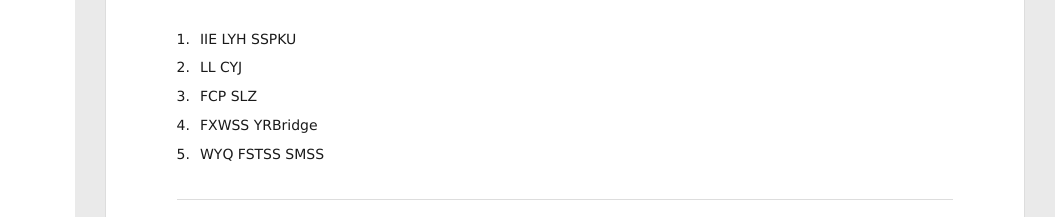
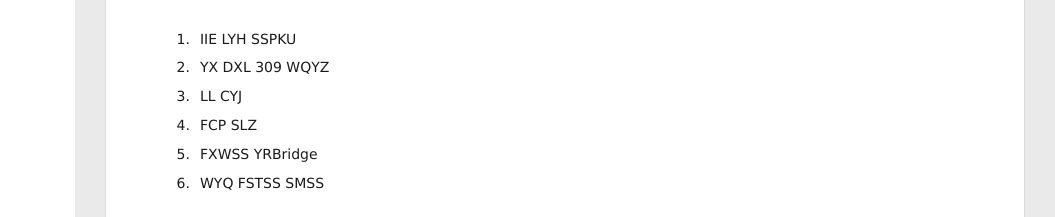
Before and after one commit to jiahuachen0/jiahuachen0.github.io, a plain HTML site: page index.html in a window 1280 px wide. Shown: the part 183-400 px from the top of the page, 225-1280 px from the left. Drawn offline with Linux system fonts and the light colour scheme; some packages are replaced by stand-ins of ours; a script that the page names is missing.

Commit message:
Site updated: 2021-04-21 20:53:03

```diff
--- a/index.html
+++ b/index.html
@@ -179,6 +179,7 @@
         <p>This blog I want to collect some interesting things, just think this world is wonderful, long term update.</p>
 <ol>
 <li>IIE LYH SSPKU</li>
+<li>YX DXL 309 WQYZ</li>
 <li>LL CYJ</li>
 <li>FCP SLZ</li>
 <li>FXWSS YRBridge</li>
```
Also changed, not shown: 2021/04/20/Something-Interesting/index.html (+4 -3 lines).
